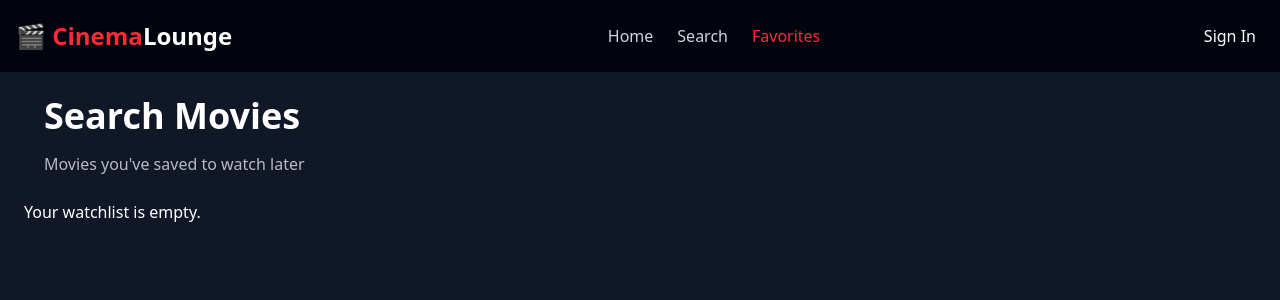
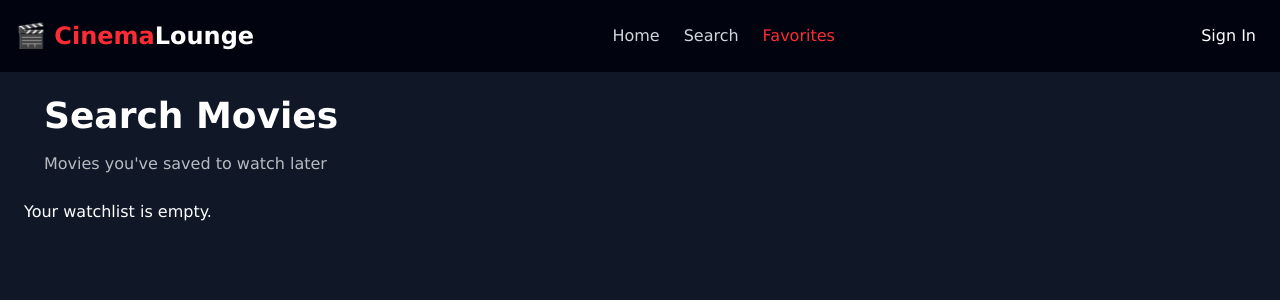
Before and after one commit to MalekGabsi/next-movie-explorer, a Next.js app: page /favorites in a window 1280 px wide. Shown: the top 300 px of the page. Built offline with nearby package versions, Linux system fonts and the light colour scheme.

Commit message:
modifiying the style

```diff
--- a/src/pages/favorites.js
+++ b/src/pages/favorites.js
@@ -48,7 +48,8 @@
 
 
 const Favorites = () => {
-  const [watchlist, setWatchlist] = useState([]);  useEffect(() => {
+  const [watchlist, setWatchlist] = useState([]);
+  useEffect(() => {
     // Only run on the client-side (browser)
     if (typeof window !== 'undefined') {
       const savedWatchlist = localStorage.getItem('watchlist');
--- a/src/styles/globals.css
+++ b/src/styles/globals.css
@@ -22,5 +22,5 @@
 body {
   background: var(--background);
   color: var(--foreground);
-  font-family: , Helvetica, sans-serif;
+  font-family: 'Lucida Sans', 'Lucida Sans Regular', 'Lucida Grande', 'Lucida Sans Unicode', Geneva, Verdana, sans-serif, Helvetica, sans-serif;
 }
```
